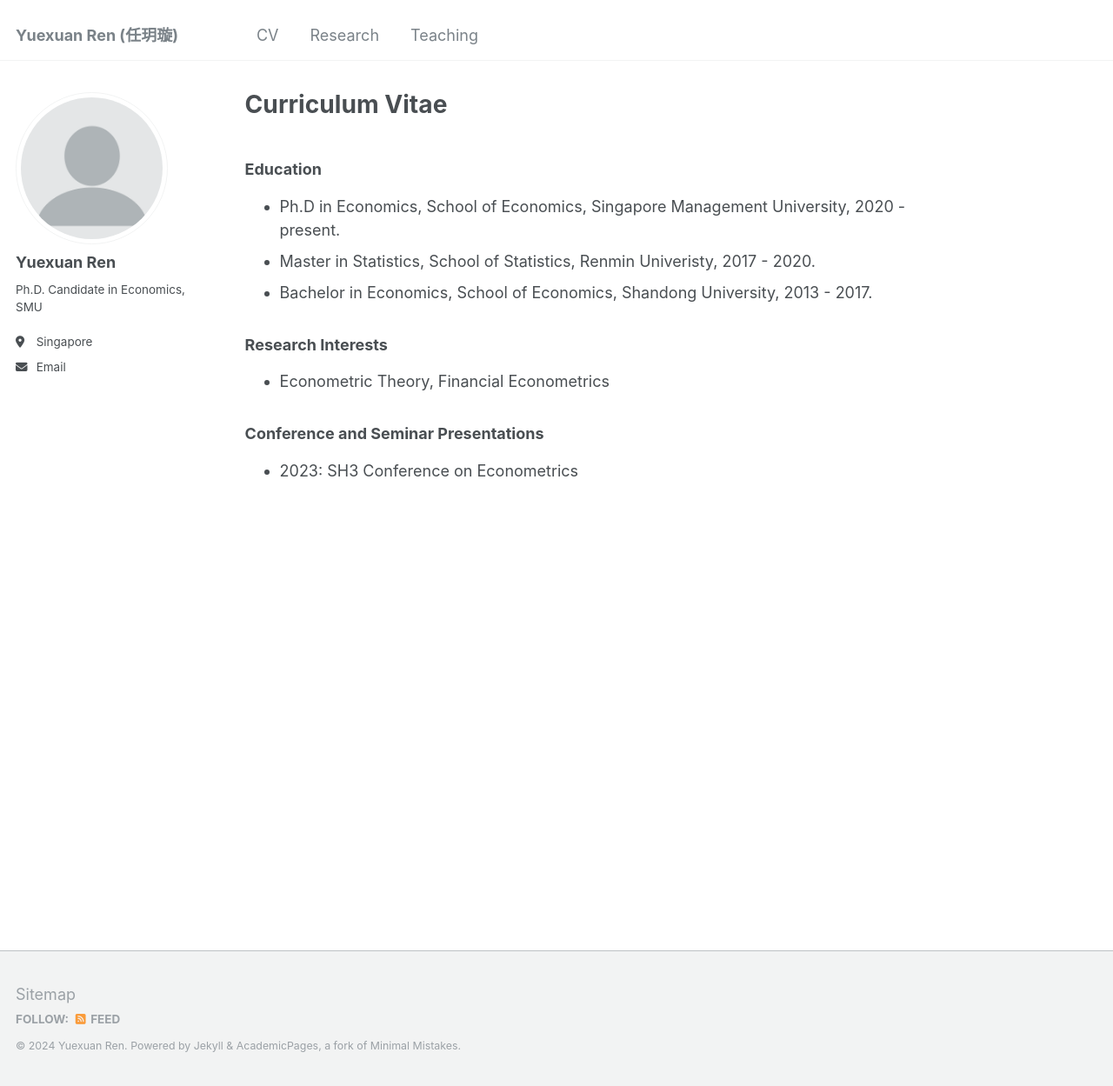
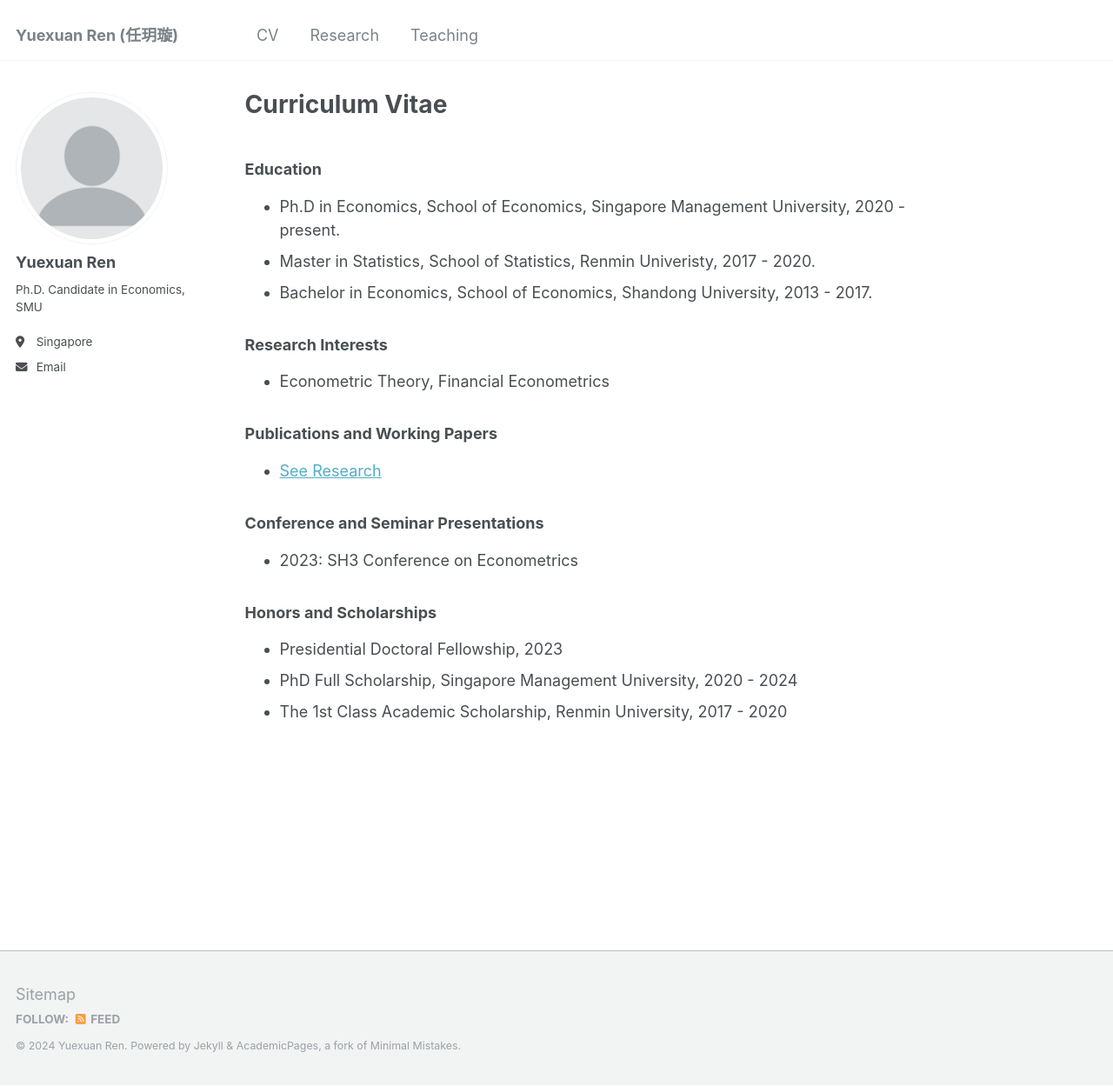
Before and after one commit to yuexuanren/yuexuanren.github.io, a Jekyll site: the page built from _pages/cv.md, in a window 1280 px wide and 1249 px high. Shown: the whole window at 87% size. Built offline with Jekyll 4.4.1, drawn with Linux system fonts in a browser that asks for light colours.

Commit message:
Update cv.md

```diff
--- a/_pages/cv.md
+++ b/_pages/cv.md
@@ -16,7 +16,17 @@ author_profile: true
 
 * Econometric Theory, Financial Econometrics
 
+### Publications and Working Papers
+
+* [See Research](https://yuexuanren.github.io/research/)
+
 
 ### Conference and Seminar Presentations
 
 * 2023: SH3 Conference on Econometrics
+
+### Honors and Scholarships
+
+* Presidential Doctoral Fellowship, 2023
+* PhD Full Scholarship, Singapore Management University, 2020 - 2024
+* The 1st Class Academic Scholarship, Renmin University, 2017 - 2020
```
